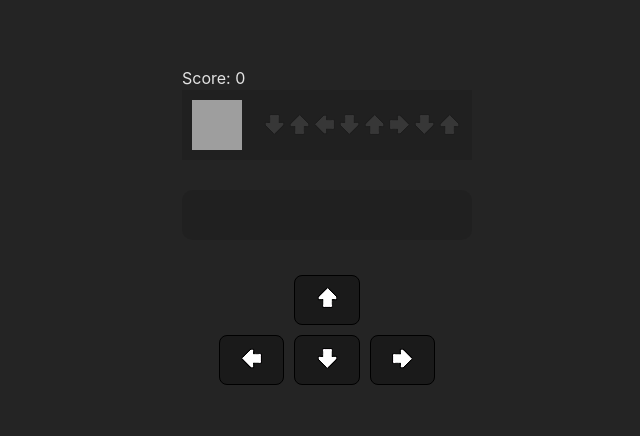
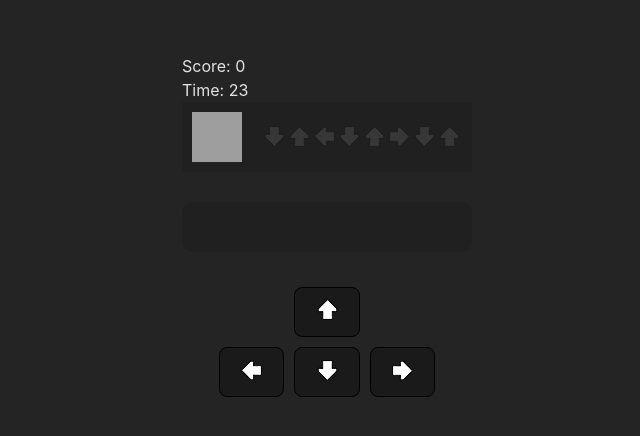
Before and after one commit to luisdlpr/stratagem-hero-preact, a Preact app: page / in a window 1280 px wide. Shown: the part 172-608 px from the top of the page, without its empty margins (313-953 px from the left). Built offline with nearby package versions, Linux system fonts and the light colour scheme; grey boxes are pictures that could not be loaded.

Commit message:
game timer basics

```diff
--- a/src/app.tsx
+++ b/src/app.tsx
@@ -13,16 +13,36 @@ import stratagems, { StratagemInfo } from '@util/StratagemInfo'
  */
 export function App() {
   const [inputs, setInputs] = useState<Direction[]>([])
-  const [strats, setStrats] = useState<StratagemInfo[]>([])
+  const [gameStrats, setGameStrats] = useState<StratagemInfo[]>([])
   const [score, setScore] = useState<number>(0)
+  const [gameTimer, setGameTimer] = useState<number>(30)
 
   useEffect(() => {
-    setStrats([...stratagems, ...stratagems])
+    if (gameTimer) {
+      let triggerNextSecond = setTimeout(() => {
+        setGameTimer((prev) => prev - 1)
+      }, 1000)
+
+      return () => {
+        clearTimeout(triggerNextSecond)
+      }
+    }
+  }, [gameTimer])
+
+  useEffect(() => {
+    if (gameTimer <= 0) {
+      setGameStrats([])
+      setInputs([])
+    }
+  }, [gameTimer, gameStrats])
+
+  useEffect(() => {
+    setGameStrats([...stratagems, ...stratagems])
   }, [])
 
   const handleCorrectInput = () => {
     setInputs([])
-    setStrats((prev) => {
+    setGameStrats((prev) => {
       const copy = [...prev]
       copy.pop()
       return copy
@@ -42,14 +62,19 @@ export function App() {
     >
       <div>
         <div>Score: {score}</div>
+        <div>Time: {gameTimer}</div>
         <StratagemDisplay
           inputs={inputs}
           setInputs={setInputs}
-          stratagems={strats}
+          stratagems={gameStrats}
           handleCorrectInput={handleCorrectInput}
         />
         <InputLogger value={inputs} />
-        <InputHandler inputs={inputs} setInputs={setInputs} />
+        <InputHandler
+          inputs={inputs}
+          setInputs={setInputs}
+          allowed={gameTimer > 0 && gameStrats.length > 0}
+        />
       </div>
     </main>
   )
--- a/src/components/InputHandler.tsx
+++ b/src/components/InputHandler.tsx
@@ -62,15 +62,19 @@ const keyCodeToDirection: { [key: string]: Direction } = {
 export default function InputHandler({
   setInputs,
   inputs,
+  allowed,
 }: {
   setInputs: Dispatch<StateUpdater<Direction[]>>
   inputs: Direction[]
+  allowed: boolean
 }) {
   const addInput = useCallback(
     (direction: Direction) => {
-      setInputs((cur: Direction[]) => [...cur, direction])
+      if (allowed) {
+        setInputs((cur: Direction[]) => [...cur, direction])
+      }
     },
-    [setInputs]
+    [setInputs, allowed]
   )
 
   const inputButtons = {
```
